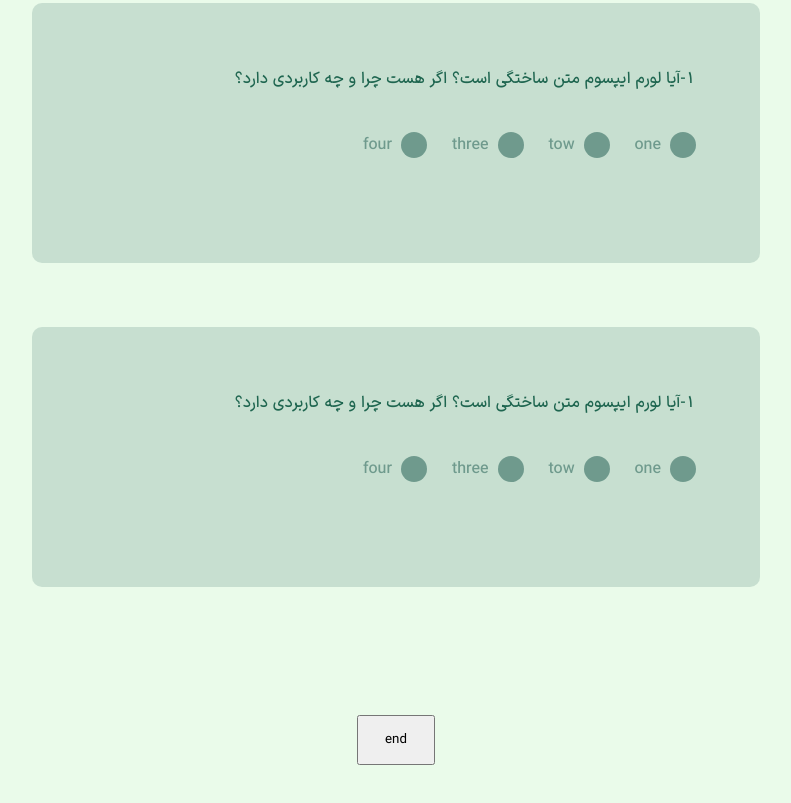
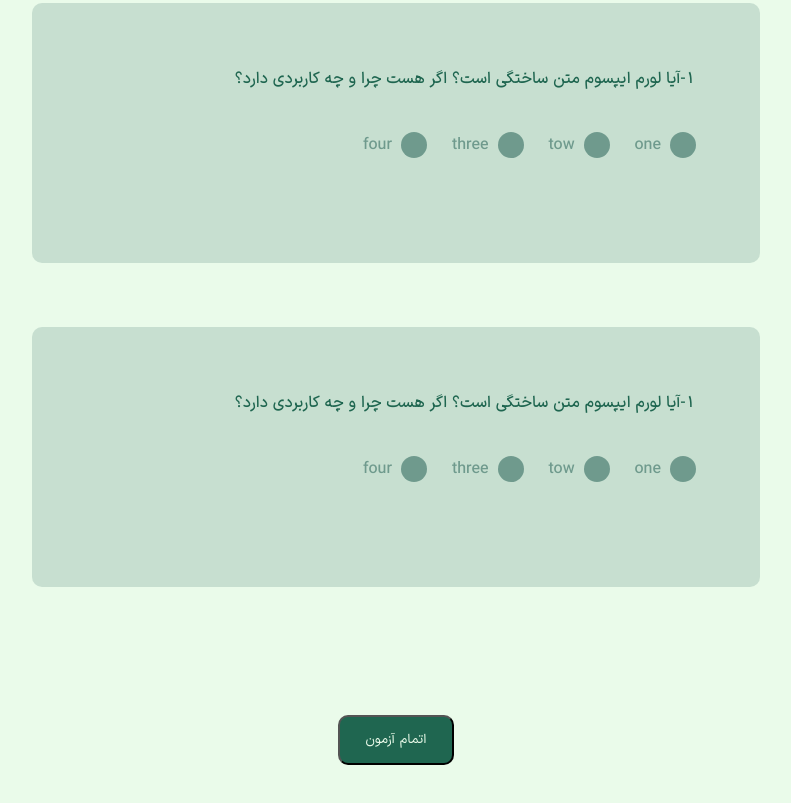
Before and after one commit to tahayaminy/test, a plain HTML site: page index.html in a window 1280 px wide. Shown: the part 385-1188 px from the top of the page, without its empty margins (244-1035 px from the left). Drawn offline with Linux system fonts and the light colour scheme; files whose address does not match are found by name.

Commit message:
design buttons

```diff
--- a/index.css
+++ b/index.css
@@ -63,6 +63,9 @@ input[type=radio]{
     margin: 10% auto;
     padding: 1% 2%;
     cursor: pointer;
+    background-color: #1F6650;
+    color: #EAFBEA;
+    border-radius: 10px;
 }
 article{
     width: 100%;
@@ -105,4 +108,7 @@ article{
     margin: 10% auto 0 auto;
     padding: 1% 2%;
     cursor:pointer;
+    background-color: #EA5E5E;
+    color: #EAFBEA;
+    border-radius: 5px;
 }
--- a/index.html
+++ b/index.html
@@ -86,7 +86,7 @@
         </label>
       </div>
     </section>
-    <button id="exam" onclick="exam()">end</button>
+    <button id="exam" onclick="exam()">اتمام آزمون</button>
     <article id="article">
       <div id="result">
         <p>تعداد سوالات درست<span id="green"></span></p>
```
